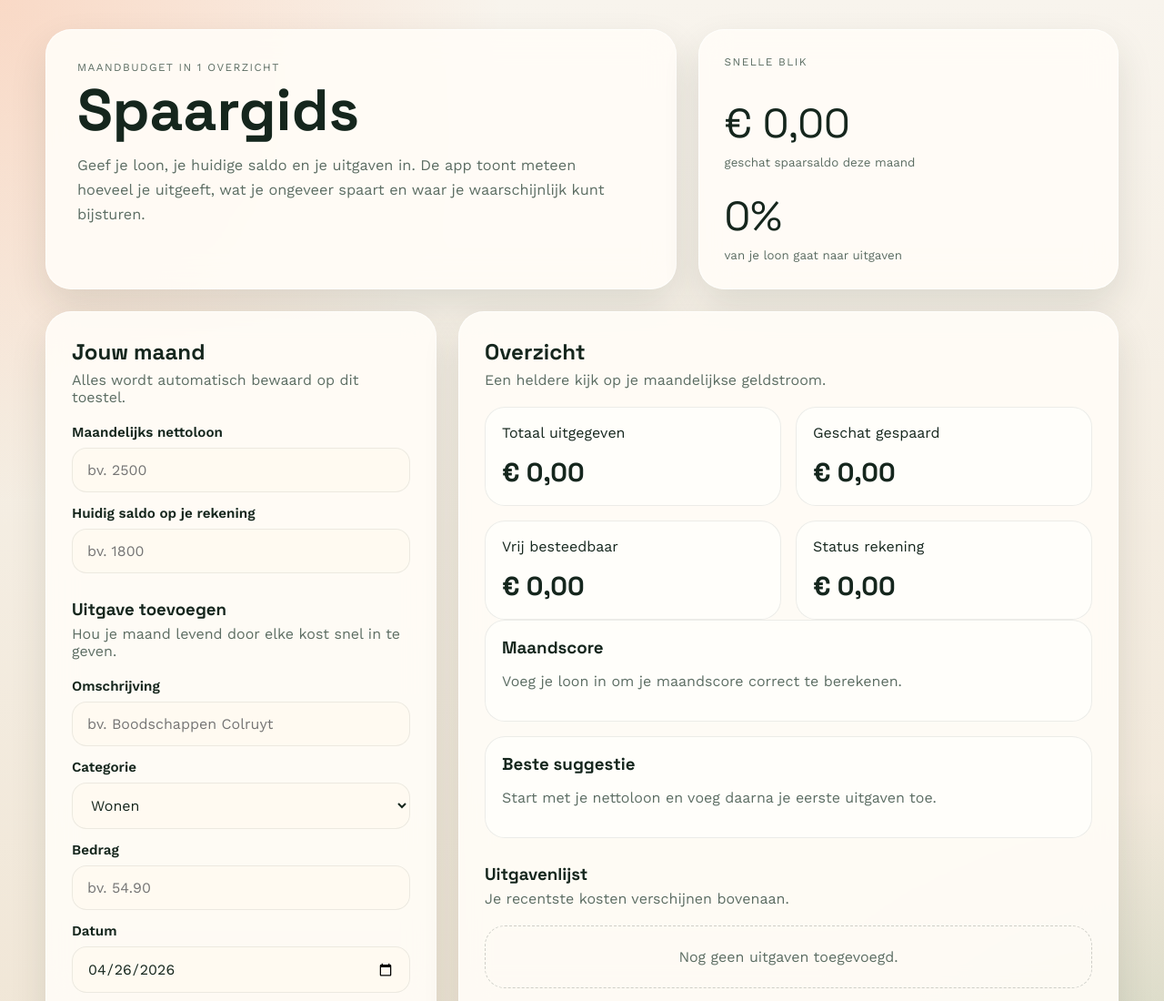
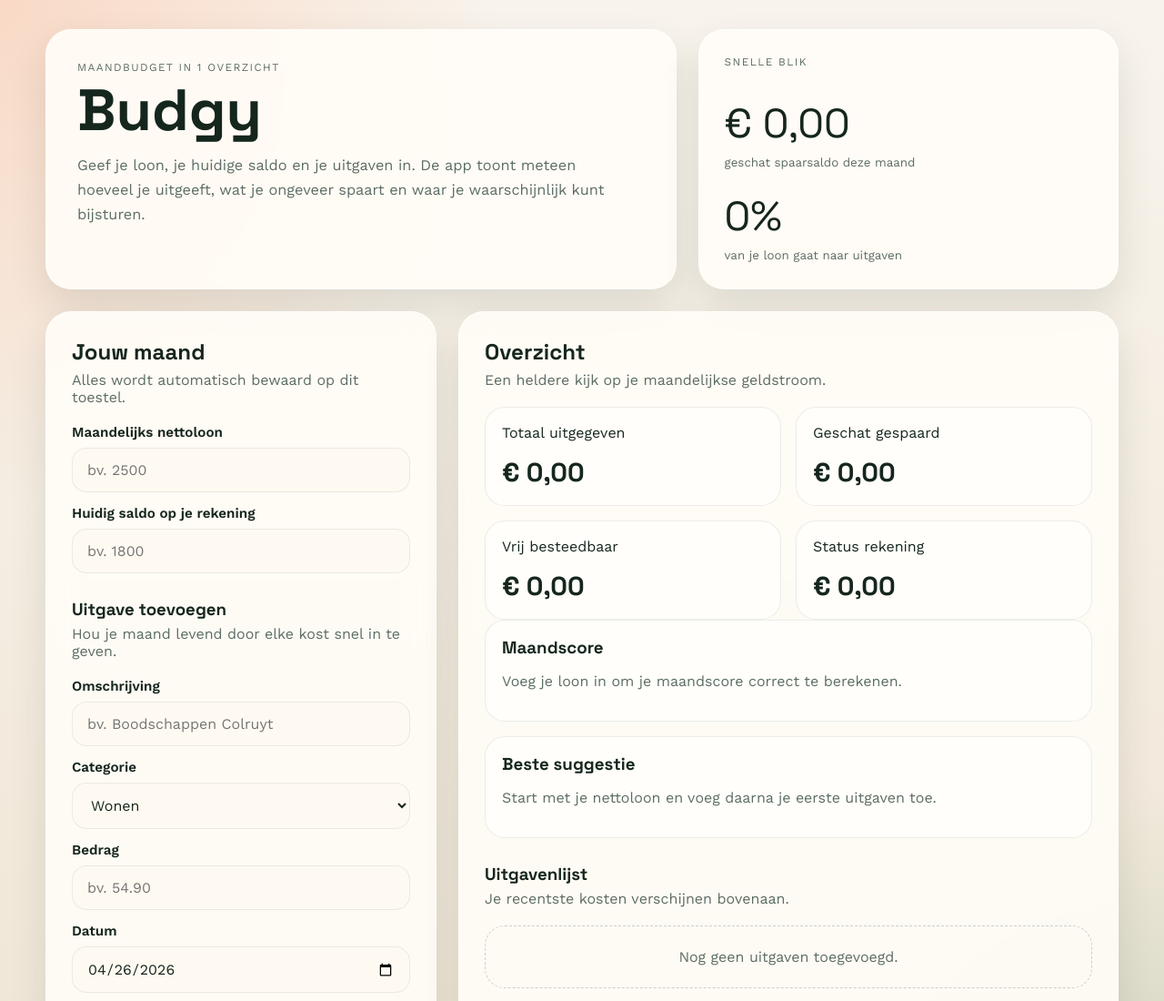
Before and after one commit to pijadewitte-dotcom/budgetapp, a plain HTML site: page index.html in a window 1280 px wide. Shown: the top 1100 px of the page at 91% size. Drawn offline with nearby package versions, Linux system fonts and the light colour scheme.

Commit message:
Rename app to Budgy

```diff
--- a/index.html
+++ b/index.html
@@ -3,7 +3,7 @@
 <head>
   <meta charset="UTF-8">
   <meta name="viewport" content="width=device-width, initial-scale=1.0">
-  <title>Spaargids</title>
+  <title>Budgy</title>
   <link rel="preconnect" href="https://fonts.googleapis.com">
   <link rel="preconnect" href="https://fonts.gstatic.com" crossorigin>
   <link href="https://fonts.googleapis.com/css2?family=Space+Grotesk:wght@400;500;700&family=Work+Sans:wght@400;600&display=swap" rel="stylesheet">
@@ -14,7 +14,7 @@
     <header class="hero">
       <div class="hero__copy">
         <p class="eyebrow">Maandbudget in 1 overzicht</p>
-        <h1>Spaargids</h1>
+        <h1>Budgy</h1>
         <p class="hero__lead">
           Geef je loon, je huidige saldo en je uitgaven in. De app toont meteen hoeveel je uitgeeft,
           wat je ongeveer spaart en waar je waarschijnlijk kunt bijsturen.
```
